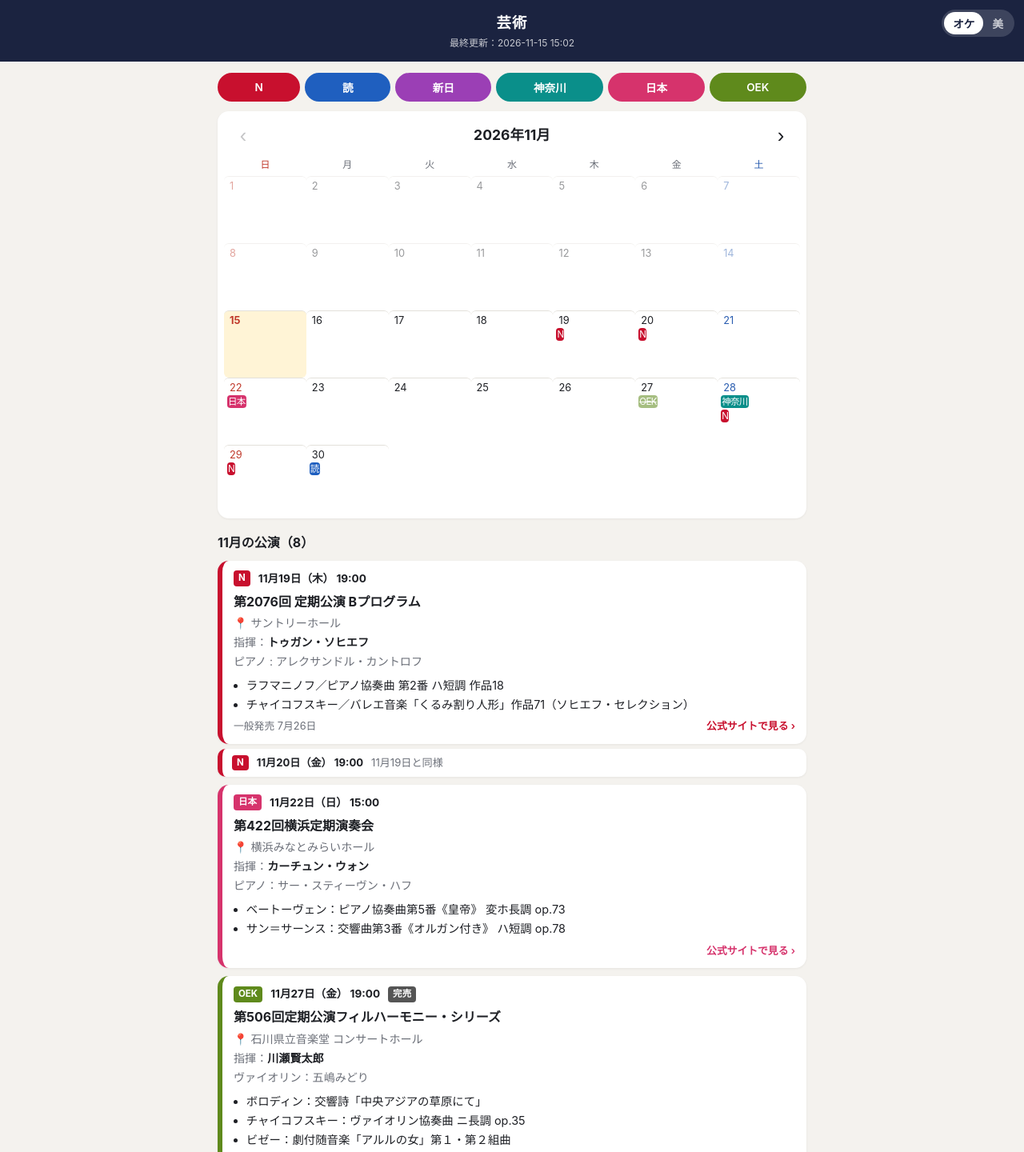
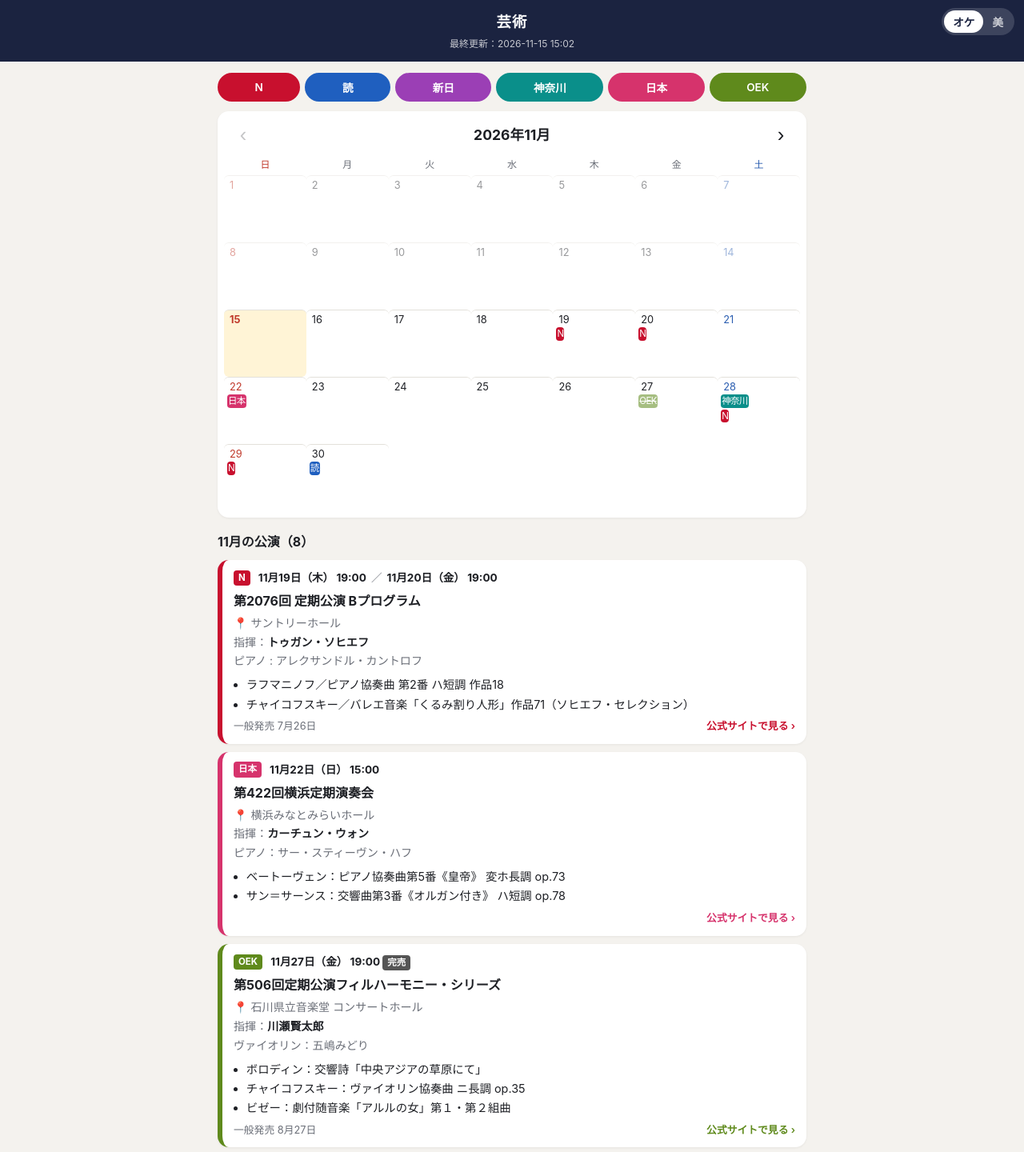
Before and after one commit to orchlover/orchestra_calendar, a plain HTML site: page docs/index.html in a window 1280 px wide. Shown: the top 1440 px of the page at 80% size. Drawn offline with Linux system fonts and the light colour scheme.

Commit message:
上部の重なりを修正・同じ演目を1枚にまとめる

```diff
--- a/docs/app.js
+++ b/docs/app.js
@@ -112,7 +112,12 @@ function renderCalendar() {
 }
 
 // ---------- 公演の一覧 ----------
-function concertCard(c) {
+// 同じ団体・同じ指揮者・同じ曲目なら「同じ演目」とみなす
+const programKey = (c) =>
+  [c.orchestra, c.conductor, c.program.length ? c.program.join("|") : c.title.replace(/［.］|\s/g, "")].join("#");
+
+// 公演カード。group は同じ演目の公演（日付順）で、1枚にまとめて日付を並べる
+function concertCard(c, group = [c]) {
   const o = orchestra(c.orchestra);
   const today = todayKey();
   let saleNote = "";
@@ -121,15 +126,22 @@ function concertCard(c) {
       ? `<span class="badge onsale-soon">${jpDate(c.sale_date, false)} 発売</span>`
       : `一般発売 ${jpDate(c.sale_date, false)}`;
   }
+  // 会場が日によって違うときは、日付の横に会場を書く
+  const sameVenue = group.every((g) => g.venue === c.venue);
+  const whens = group.map((g) =>
+    `<span class="when">${jpDate(g.date)} ${esc(g.time)}${sameVenue ? "" : `（${esc(g.venue)}）`}` +
+    `${g.sold_out ? ` <span class="badge soldout">完売</span>` : ""}</span>`
+  ).join(`<span class="sep">／</span>`);
+  // 「［金］」「［土］」のような曜日の印は、まとめたときは外す
+  const title = group.length > 1 ? c.title.replace(/［.］/g, "") : c.title;
   return `
   <article class="concert ${c.highlight ? "kobaken" : ""}" style="--c:${color(c.orchestra)}">
     <div class="meta">
       <span class="badge">${esc(o.short)}</span>
-      <span class="when">${jpDate(c.date)} ${esc(c.time)}</span>
-      ${c.sold_out ? `<span class="badge soldout">完売</span>` : ""}
+      ${whens}
     </div>
-    <h3>${esc(c.title)}</h3>
-    ${c.venue ? `<p class="venue">📍 ${esc(c.venue)}</p>` : ""}
+    <h3>${esc(title)}</h3>
+    ${c.venue && sameVenue ? `<p class="venue">📍 ${esc(c.venue)}</p>` : ""}
     ${c.conductor ? `<p class="people">指揮：<strong>${c.highlight ? "★ " : ""}${esc(c.conductor)}</strong></p>` : ""}
     ${c.performers.length ? `<p class="people">${c.performers.map(esc).join(" ／ ")}</p>` : ""}
     ${c.program.length ? `<ul>${c.program.map((p) => `<li>${esc(p)}</li>`).join("")}</ul>` : ""}
@@ -138,21 +150,6 @@ function concertCard(c) {
       ${c.url ? `<a href="${esc(c.url)}" target="_blank" rel="noopener">公式サイトで見る ›</a>` : ""}
     </div>
   </article>`;
-}
-
-// 同じ団体・同じ指揮者・同じ曲目なら「同じ演目」とみなす
-const programKey = (c) =>
-  [c.orchestra, c.conductor, c.program.length ? c.program.join("|") : c.title.replace(/［.］|\s/g, "")].join("#");
-
-// 2回目以降の公演：1行だけ
-function repeatRow(c, first) {
-  return `
-  <a class="repeat-row ${c.highlight ? "kobaken" : ""}" style="--c:${color(c.orchestra)}" href="${esc(c.url)}" target="_blank" rel="noopener">
-    <span class="badge">${esc(orchestra(c.orchestra).short)}</span>
-    <span class="when">${jpDate(c.date)} ${esc(c.time)}</span>
-    <span class="same">${jpDate(first.date, false)}と同様${c.venue !== first.venue ? `（${esc(c.venue)}）` : ""}</span>
-    ${c.sold_out ? `<span class="badge soldout">完売</span>` : ""}
-  </a>`;
 }
 
 function renderList() {
@@ -169,14 +166,14 @@ function renderList() {
   }
   $("show-all").hidden = !selected;
 
-  const firstOf = new Map();
-  const html = list.map((c) => {
-    if (selected) return concertCard(c);
-    const key = programKey(c);
-    if (firstOf.has(key)) return repeatRow(c, firstOf.get(key));
-    firstOf.set(key, c);
-    return concertCard(c);
-  }).join("");
+  // 月の一覧では、同じ演目の公演を1枚のカードにまとめる（日付を選んだときはそのまま）
+  const groups = new Map();
+  for (const c of list) {
+    const key = selected ? c.date + c.url + c.time : programKey(c);
+    if (!groups.has(key)) groups.set(key, []);
+    groups.get(key).push(c);
+  }
+  const html = [...groups.values()].map((g) => concertCard(g[0], g)).join("");
 
   $("list").innerHTML = list.length
     ? html
--- a/docs/index.html
+++ b/docs/index.html
@@ -9,25 +9,30 @@
   <!-- iPhoneのホーム画面に追加したとき、アプリのように表示するための設定 -->
   <meta name="apple-mobile-web-app-capable" content="yes">
   <meta name="mobile-web-app-capable" content="yes">
-  <meta name="apple-mobile-web-app-status-bar-style" content="black-translucent">
+  <!-- black：ステータスバー（時刻・電池）の下からページを始める。重なって白っぽくなるのを防ぐ -->
+  <meta name="apple-mobile-web-app-status-bar-style" content="black">
   <meta name="apple-mobile-web-app-title" content="芸術">
   <meta name="theme-color" content="#1b2340">
   <link rel="apple-touch-icon" href="icons/apple-touch-icon.png">
   <link rel="icon" href="icons/icon-192.png">
   <link rel="manifest" href="manifest.webmanifest">
 
-  <link rel="stylesheet" href="style.css?v=10">
+  <link rel="stylesheet" href="style.css?v=12">
 </head>
 <body>
   <header class="app-header">
-    <h1>芸術</h1>
+    <!-- 1段目：左は空き・真ん中にタイトル・右に切り替え（重ならないように3列に分ける） -->
+    <div class="header-row">
+      <span></span>
+      <h1>芸術</h1>
+      <!-- オケ／美 の切り替え -->
+      <div class="mode-switch" role="tablist" aria-label="表示の切り替え">
+        <button type="button" role="tab" data-mode="orch" aria-selected="true">オケ</button>
+        <button type="button" role="tab" data-mode="art" aria-selected="false">美</button>
+      </div>
+    </div>
     <p class="updated" id="updated"></p>
     <p class="updated" id="art-updated" hidden></p>
-    <!-- オケ／美 の切り替え -->
-    <div class="mode-switch" role="tablist" aria-label="表示の切り替え">
-      <button type="button" role="tab" data-mode="orch" aria-selected="true">オケ</button>
-      <button type="button" role="tab" data-mode="art" aria-selected="false">美</button>
-    </div>
   </header>
 
   <!-- ===== オケ：定期演奏会カレンダー ===== -->
@@ -83,7 +88,7 @@
     <p>発売日は一般発売日（会員先行ではない日）です。</p>
   </footer>
 
-  <script src="app.js?v=10"></script>
-  <script src="art.js?v=10"></script>
+  <script src="app.js?v=12"></script>
+  <script src="art.js?v=12"></script>
 </body>
 </html>
--- a/docs/style.css
+++ b/docs/style.css
@@ -53,12 +53,18 @@ body {
 }
 
 .app-header {
-  position: relative;
   background: var(--accent);
   color: #fff;
-  padding: calc(14px + env(safe-area-inset-top)) 18px 14px;
+  padding: calc(10px + env(safe-area-inset-top)) 12px 12px;
   text-align: center;
 }
+.header-row {
+  display: grid;
+  grid-template-columns: 1fr auto 1fr;
+  align-items: center;
+  gap: 8px;
+}
+.header-row .mode-switch { justify-self: end; }
 .app-header h1 { margin: 0; font-size: 1.15rem; letter-spacing: .06em; }
 .updated { margin: 2px 0 0; font-size: .75rem; opacity: .75; }
 
@@ -247,24 +253,7 @@ h2 { font-size: 1rem; margin: 0 0 10px; }
   text-align: center;
 }
 
-/* ---- 同じ演目の2回目以降（1行） ---- */
-.repeat-row {
-  display: flex;
-  align-items: center;
-  flex-wrap: wrap;
-  gap: 4px 10px;
-  background: var(--card);
-  border-radius: 10px;
-  border-left: 6px solid var(--c);
-  padding: 7px 12px;
-  margin: -4px 0 10px;
-  font-size: .82rem;
-  color: var(--text);
-  text-decoration: none;
-  box-shadow: 0 1px 3px rgba(0,0,0,.06);
-}
-.repeat-row .when { font-weight: 700; }
-.repeat-row .same { color: var(--muted); }
+.concert .meta .sep { color: var(--muted); margin: 0 -4px; }
 
 /* ---- 小林研一郎の公演：金色で強調 ---- */
 .tag.kobaken {
@@ -273,7 +262,7 @@ h2 { font-size: 1rem; margin: 0 0 10px; }
   font-weight: 700;
   box-shadow: inset 0 0 0 1px var(--c);
 }
-.concert.kobaken, .repeat-row.kobaken {
+.concert.kobaken {
   background: linear-gradient(135deg, rgba(255,216,77,.30), rgba(255,216,77,.08)), var(--card);
   box-shadow: 0 0 0 2px var(--gogh), 0 2px 8px rgba(233,168,0,.35);
 }
@@ -318,9 +307,6 @@ h2 { font-size: 1rem; margin: 0 0 10px; }
 
 /* ---- オケ／美 の切り替え（右上） ---- */
 .mode-switch {
-  position: absolute;
-  right: 12px;
-  top: calc(12px + env(safe-area-inset-top));
   display: flex;
   background: rgba(255,255,255,.15);
   border-radius: 999px;
```
